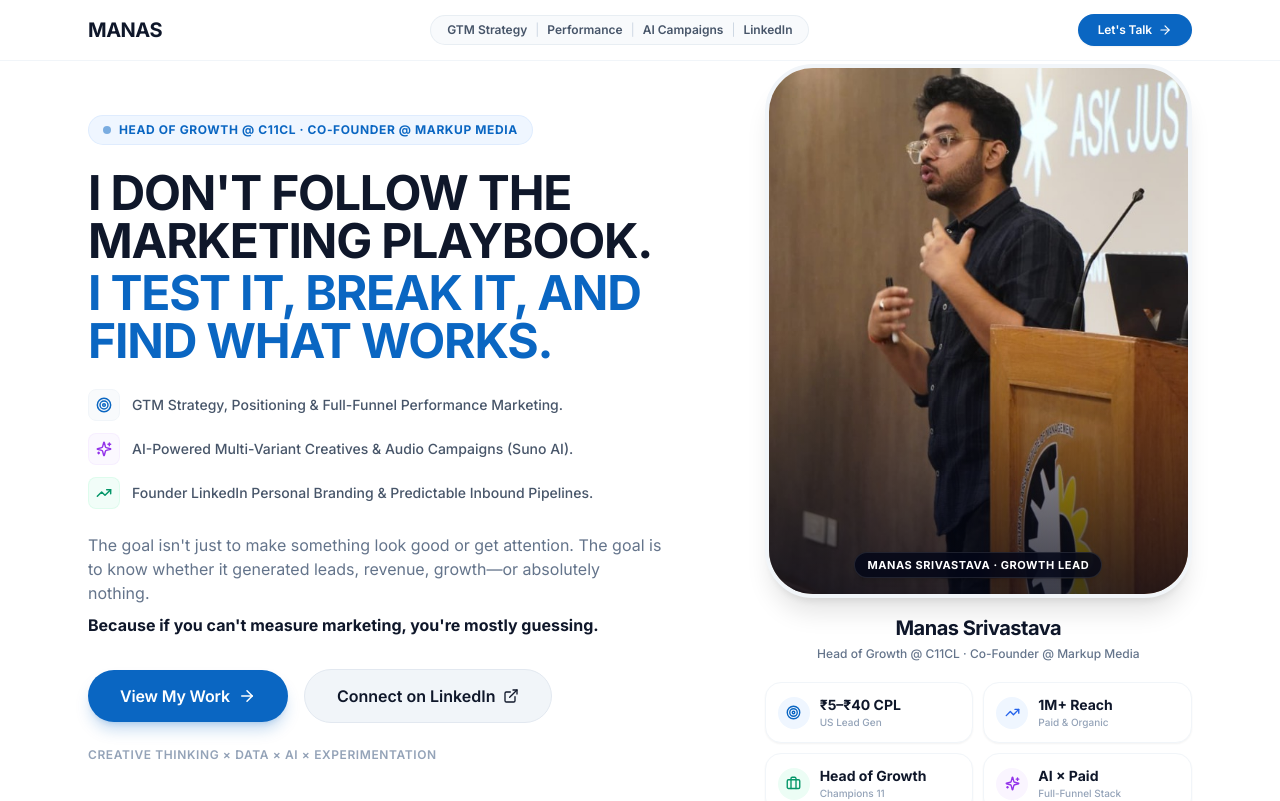
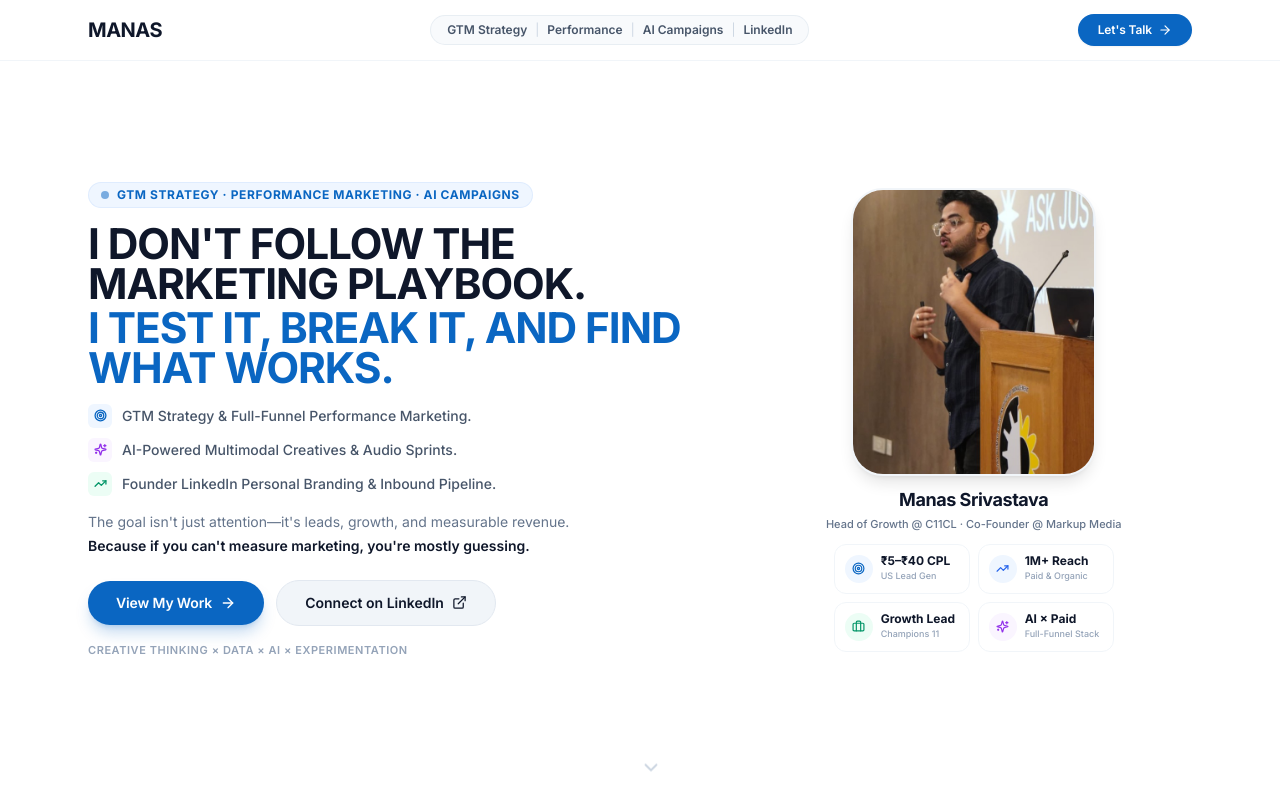
Before and after one commit to AryanSri-235/manaspf, a Next.js app: page / in a window 1280 px wide. Shown: the top 801 px of the page. Built offline with nearby package versions, Linux system fonts and the light colour scheme.

Commit message:
fix(hero): resize portrait card so text and metrics below are fully visible above fold, reduce text clutter

```diff
--- a/src/components/HeroSection.tsx
+++ b/src/components/HeroSection.tsx
@@ -12,168 +12,161 @@ export default function HeroSection() {
   return (
     <section
       id="hero"
-      className="relative min-h-screen flex flex-col justify-center pt-24 sm:pt-28 lg:pt-16 pb-12 section-overflow-guard bg-white"
+      className="relative min-h-screen flex flex-col justify-center pt-20 sm:pt-22 lg:pt-16 pb-6 section-overflow-guard bg-white"
     >
       <div className="container mx-auto px-6 max-w-6xl relative z-10 my-auto">
-        <div className="grid grid-cols-1 lg:grid-cols-12 items-center gap-12 lg:gap-14">
+        <div className="grid grid-cols-1 lg:grid-cols-12 items-center gap-8 lg:gap-10">
           {/* Left Column (Content) */}
           <ScrollReveal
             duration={0.65}
-            yOffset={28}
+            yOffset={24}
             className="lg:col-span-7 flex flex-col items-center lg:items-start text-center lg:text-left"
           >
             {/* Top Pill Tagline */}
-            <div className="inline-flex items-center gap-2 px-3.5 py-1.5 rounded-full bg-blue-50 border border-blue-100/80 mb-6 shadow-2xs">
+            <div className="inline-flex items-center gap-2 px-3 py-1 rounded-full bg-blue-50 border border-blue-100/80 mb-4 shadow-2xs">
               <span className="w-2 h-2 rounded-full bg-primary animate-pulse" />
               <span className="text-xs font-bold uppercase tracking-wider text-primary">
-                Head of Growth @ C11CL · Co-Founder @ Markup Media
+                GTM Strategy · Performance Marketing · AI Campaigns
               </span>
             </div>
 
             {/* Headline */}
-            <h1 className="text-3xl sm:text-4xl md:text-5xl lg:text-5xl font-bold text-slate-900 leading-[1.14] tracking-tight mb-6">
+            <h1 className="text-3xl sm:text-4xl lg:text-[2.65rem] font-bold text-slate-900 leading-[1.12] tracking-tight mb-4">
               {portfolioConfig.heroHeadline}{" "}
               <span className="text-primary block mt-1">
                 {portfolioConfig.heroHeadlineAccent}
               </span>
             </h1>
 
-            {/* Clean Feature Bullets (Inspired by SocialMasla Hero) */}
-            <div className="flex flex-col gap-3 mb-6 w-full max-w-lg lg:max-w-none text-left">
-              <div className="flex items-center gap-3 group">
-                <div className="w-8 h-8 rounded-lg bg-slate-50 border border-slate-100 flex items-center justify-center text-primary shadow-2xs shrink-0 group-hover:scale-110 transition-transform">
-                  <Target size={16} strokeWidth={2.2} />
+            {/* Clean, Compact Feature Bullets (Inspired by SocialMasla) */}
+            <div className="flex flex-col gap-2.5 mb-4 w-full max-w-lg text-left">
+              <div className="flex items-center gap-2.5 group">
+                <div className="w-6 h-6 rounded-md bg-blue-50 text-primary flex items-center justify-center shadow-2xs shrink-0 group-hover:scale-110 transition-transform">
+                  <Target size={13} strokeWidth={2.4} />
                 </div>
-                <p className="text-xs sm:text-sm font-medium text-slate-600 leading-normal">
-                  GTM Strategy, Positioning &amp; Full-Funnel Performance Marketing.
+                <p className="text-xs sm:text-sm font-medium text-slate-600 leading-none">
+                  GTM Strategy &amp; Full-Funnel Performance Marketing.
                 </p>
               </div>
 
-              <div className="flex items-center gap-3 group">
-                <div className="w-8 h-8 rounded-lg bg-purple-50/70 border border-purple-100/60 flex items-center justify-center text-purple-600 shadow-2xs shrink-0 group-hover:scale-110 transition-transform">
-                  <Sparkles size={16} strokeWidth={2.2} />
+              <div className="flex items-center gap-2.5 group">
+                <div className="w-6 h-6 rounded-md bg-purple-50 text-purple-600 flex items-center justify-center shadow-2xs shrink-0 group-hover:scale-110 transition-transform">
+                  <Sparkles size={13} strokeWidth={2.4} />
                 </div>
-                <p className="text-xs sm:text-sm font-medium text-slate-600 leading-normal">
-                  AI-Powered Multi-Variant Creatives &amp; Audio Campaigns (Suno AI).
+                <p className="text-xs sm:text-sm font-medium text-slate-600 leading-none">
+                  AI-Powered Multimodal Creatives &amp; Audio Sprints.
                 </p>
               </div>
 
-              <div className="flex items-center gap-3 group">
-                <div className="w-8 h-8 rounded-lg bg-emerald-50/70 border border-emerald-100/60 flex items-center justify-center text-emerald-600 shadow-2xs shrink-0 group-hover:scale-110 transition-transform">
-                  <TrendingUp size={16} strokeWidth={2.2} />
+              <div className="flex items-center gap-2.5 group">
+                <div className="w-6 h-6 rounded-md bg-emerald-50 text-emerald-600 flex items-center justify-center shadow-2xs shrink-0 group-hover:scale-110 transition-transform">
+                  <TrendingUp size={13} strokeWidth={2.4} />
                 </div>
-                <p className="text-xs sm:text-sm font-medium text-slate-600 leading-normal">
-                  Founder LinkedIn Personal Branding &amp; Predictable Inbound Pipelines.
+                <p className="text-xs sm:text-sm font-medium text-slate-600 leading-none">
+                  Founder LinkedIn Personal Branding &amp; Inbound Pipeline.
                 </p>
               </div>
             </div>
 
-            {/* Subtext Body */}
-            <p className="text-sm sm:text-base text-slate-500 font-normal leading-relaxed max-w-xl mb-8">
-              The goal isn&apos;t just to make something look good or get attention. The goal is to know whether it generated leads, revenue, growth—or absolutely nothing.
-              <span className="block mt-2 font-bold text-slate-900">
+            {/* Subtext Body - Crisp & Punchy */}
+            <p className="text-xs sm:text-sm text-slate-500 font-normal leading-relaxed max-w-lg mb-6">
+              The goal isn&apos;t just attention—it&apos;s leads, growth, and measurable revenue.
+              <span className="block font-semibold text-slate-900 mt-1">
                 Because if you can&apos;t measure marketing, you&apos;re mostly guessing.
               </span>
             </p>
 
             {/* Action Buttons */}
-            <div className="flex flex-col sm:flex-row gap-4 w-full sm:w-auto items-center mb-6">
+            <div className="flex flex-col sm:flex-row gap-3 w-full sm:w-auto items-center mb-4">
               <button
                 type="button"
                 onClick={() => scrollTo("proof")}
-                className="btn-primary w-full sm:w-auto text-center cursor-pointer shadow-lg shadow-primary/25 hover:shadow-primary/40 hover:-translate-y-0.5 transition-all inline-flex items-center justify-center gap-2 py-3.5 px-8 font-semibold text-sm sm:text-base"
+                className="btn-primary w-full sm:w-auto text-center cursor-pointer shadow-lg shadow-primary/25 hover:shadow-primary/40 hover:-translate-y-0.5 transition-all inline-flex items-center justify-center gap-2 py-3 px-7 font-semibold text-sm"
               >
-                View My Work <ArrowRight size={18} />
+                View My Work <ArrowRight size={16} />
               </button>
 
               <a
                 href={portfolioConfig.linkedinUrl}
                 target="_blank"
                 rel="noopener noreferrer"
-                className="bg-slate-100 hover:bg-slate-200 text-slate-900 py-3.5 px-8 rounded-full font-semibold text-sm sm:text-base shadow-xs hover:shadow-sm hover:-translate-y-0.5 transition-all w-full sm:w-auto text-center border border-slate-200 cursor-pointer inline-flex items-center justify-center gap-2"
+                className="bg-slate-100 hover:bg-slate-200 text-slate-900 py-3 px-7 rounded-full font-semibold text-sm shadow-xs hover:shadow-sm hover:-translate-y-0.5 transition-all w-full sm:w-auto text-center border border-slate-200 cursor-pointer inline-flex items-center justify-center gap-2"
               >
-                Connect on LinkedIn <ExternalLink size={16} />
+                Connect on LinkedIn <ExternalLink size={15} />
               </a>
             </div>
 
             {/* Small Tagline Below */}
-            <p className="text-xs font-semibold text-slate-400 tracking-wider uppercase">
+            <p className="text-[11px] font-semibold text-slate-400 tracking-wider uppercase">
               {portfolioConfig.heroTagline}
             </p>
           </ScrollReveal>
 
-          {/* Right Column (Keynote Photo & Proof Badges) */}
+          {/* Right Column (Keynote Photo & Proof Badges - Compact & Fully Visible) */}
           <ScrollReveal
             duration={0.7}
             delay={0.15}
-            yOffset={24}
-            className="lg:col-span-5 w-full max-w-[340px] sm:max-w-md mx-auto flex flex-col items-center"
+            yOffset={20}
+            className="lg:col-span-5 w-full max-w-[280px] sm:max-w-[300px] mx-auto flex flex-col items-center"
           >
-            {/* Photo Card with Rounded Corners */}
-            <div className="relative w-full aspect-[4/5] rounded-[2.5rem] md:rounded-[3rem] bg-white border-2 md:border-4 border-slate-100 overflow-hidden flex items-end justify-center z-10 transition-transform duration-500 hover:scale-[1.01] shadow-xl group">
+            {/* Photo Card with Rounded Corners - Compact Size */}
+            <div className="relative w-full max-w-[230px] sm:max-w-[245px] aspect-[4/4.7] rounded-[2rem] bg-white border-2 border-slate-100 overflow-hidden flex items-end justify-center z-10 transition-transform duration-500 hover:scale-[1.01] shadow-lg group">
               <img
                 src="/assets/manas/manas_hero_keynote.jpg"
                 alt="Manas Srivastava delivering a keynote on growth marketing"
                 className="w-full h-full object-cover object-center filter contrast-105 transition-transform duration-700 group-hover:scale-105"
               />
-              <div className="absolute inset-0 bg-gradient-to-t from-slate-950/70 via-transparent to-transparent pointer-events-none" />
-
-              <div className="absolute bottom-4 left-4 right-4 text-center z-20">
-                <span className="inline-block px-3 py-1 rounded-full bg-slate-950/80 text-white text-[11px] font-bold uppercase tracking-wider backdrop-blur-md border border-white/10 shadow-md">
-                  Manas Srivastava · Growth Lead
-                </span>
-              </div>
             </div>
 
             {/* Sub-photo Profile Title */}
-            <div className="mt-4 text-center w-full">
-              <h3 className="text-lg md:text-xl font-bold text-slate-900 tracking-tight leading-none mb-1">
+            <div className="mt-2.5 text-center w-full">
+              <h3 className="text-base sm:text-lg font-bold text-slate-900 tracking-tight leading-none mb-1">
                 Manas Srivastava
               </h3>
-              <p className="text-slate-500 font-medium text-[11px] md:text-xs">
+              <p className="text-slate-500 font-medium text-[11px] leading-tight">
                 Head of Growth @ C11CL · Co-Founder @ Markup Media
               </p>
             </div>
 
-            {/* 2x2 Quick Proof Metrics Grid Directly Under Photo (SocialMasla Style) */}
-            <div className="grid grid-cols-2 gap-2.5 w-full mt-5 relative z-20">
-              <div className="bg-white border border-slate-100 p-2.5 sm:p-3 rounded-2xl flex items-center gap-2.5 shadow-sm hover:shadow-md transition-all group">
-                <div className="w-8 h-8 rounded-full bg-blue-50 text-primary flex items-center justify-center shrink-0 group-hover:scale-110 transition-transform">
-                  <Target size={15} strokeWidth={2.2} />
+            {/* 2x2 Quick Proof Metrics Grid Directly Under Photo (Fully Visible Above The Fold) */}
+            <div className="grid grid-cols-2 gap-2 w-full max-w-[280px] mt-3 relative z-20">
+              <div className="bg-white border border-slate-100 p-2 sm:p-2.5 rounded-xl flex items-center gap-2 shadow-2xs hover:shadow-sm transition-all group">
+                <div className="w-7 h-7 rounded-full bg-blue-50 text-primary flex items-center justify-center shrink-0 group-hover:scale-105 transition-transform">
+                  <Target size={13} strokeWidth={2.2} />
                 </div>
                 <div>
-                  <p className="font-bold text-slate-900 text-xs sm:text-sm leading-tight">₹5–₹40 CPL</p>
-                  <p className="text-[10px] text-slate-400 font-medium">US Lead Gen</p>
+                  <p className="font-bold text-slate-900 text-xs leading-none">₹5–₹40 CPL</p>
+                  <p className="text-[9px] text-slate-400 font-medium mt-0.5">US Lead Gen</p>
                 </div>
               </div>
 
-              <div className="bg-white border border-slate-100 p-2.5 sm:p-3 rounded-2xl flex items-center gap-2.5 shadow-sm hover:shadow-md transition-all group">
-                <div className="w-8 h-8 rounded-full bg-blue-50 text-blue-600 flex items-center justify-center shrink-0 group-hover:scale-110 transition-transform">
-                  <TrendingUp size={15} strokeWidth={2.2} />
+              <div className="bg-white border border-slate-100 p-2 sm:p-2.5 rounded-xl flex items-center gap-2 shadow-2xs hover:shadow-sm transition-all group">
+                <div className="w-7 h-7 rounded-full bg-blue-50 text-blue-600 flex items-center justify-center shrink-0 group-hover:scale-105 transition-transform">
+                  <TrendingUp size={13} strokeWidth={2.2} />
                 </div>
                 <div>
-                  <p className="font-bold text-slate-900 text-xs sm:text-sm leading-tight">1M+ Reach</p>
-                  <p className="text-[10px] text-slate-400 font-medium">Paid &amp; Organic</p>
+                  <p className="font-bold text-slate-900 text-xs leading-none">1M+ Reach</p>
+                  <p className="text-[9px] text-slate-400 font-medium mt-0.5">Paid &amp; Organic</p>
                 </div>
               </div>
 
-              <div className="bg-white border border-slate-100 p-2.5 sm:p-3 rounded-2xl flex items-center gap-2.5 shadow-sm hover:shadow-md transition-all group">
-                <div className="w-8 h-8 rounded-full bg-emerald-50 text-emerald-600 flex items-center justify-center shrink-0 group-hover:scale-110 transition-transform">
-                  <Briefcase size={15} strokeWidth={2.2} />
+              <div className="bg-white border border-slate-100 p-2 sm:p-2.5 rounded-xl flex items-center gap-2 shadow-2xs hover:shadow-sm transition-all group">
+                <div className="w-7 h-7 rounded-full bg-emerald-50 text-emerald-600 flex items-center justify-center shrink-0 group-hover:scale-105 transition-transform">
+                  <Briefcase size={13} strokeWidth={2.2} />
                 </div>
                 <div>
-                  <p className="font-bold text-slate-900 text-xs sm:text-sm leading-tight">Head of Growth</p>
-                  <p className="text-[10px] text-slate-400 font-medium">Champions 11</p>
+                  <p className="font-bold text-slate-900 text-xs leading-none">Growth Lead</p>
+                  <p className="text-[9px] text-slate-400 font-medium mt-0.5">Champions 11</p>
                 </div>
               </div>
 
-              <div className="bg-white border border-slate-100 p-2.5 sm:p-3 rounded-2xl flex items-center gap-2.5 shadow-sm hover:shadow-md transition-all group">
-                <div className="w-8 h-8 rounded-full bg-purple-50 text-purple-600 flex items-center justify-center shrink-0 group-hover:scale-110 transition-transform">
-                  <Sparkles size={15} strokeWidth={2.2} />
+              <div className="bg-white border border-slate-100 p-2 sm:p-2.5 rounded-xl flex items-center gap-2 shadow-2xs hover:shadow-sm transition-all group">
+                <div className="w-7 h-7 rounded-full bg-purple-50 text-purple-600 flex items-center justify-center shrink-0 group-hover:scale-105 transition-transform">
+                  <Sparkles size={13} strokeWidth={2.2} />
                 </div>
                 <div>
-                  <p className="font-bold text-slate-900 text-xs sm:text-sm leading-tight">AI × Paid</p>
-                  <p className="text-[10px] text-slate-400 font-medium">Full-Funnel Stack</p>
+                  <p className="font-bold text-slate-900 text-xs leading-none">AI × Paid</p>
+                  <p className="text-[9px] text-slate-400 font-medium mt-0.5">Full-Funnel Stack</p>
                 </div>
               </div>
             </div>
```
